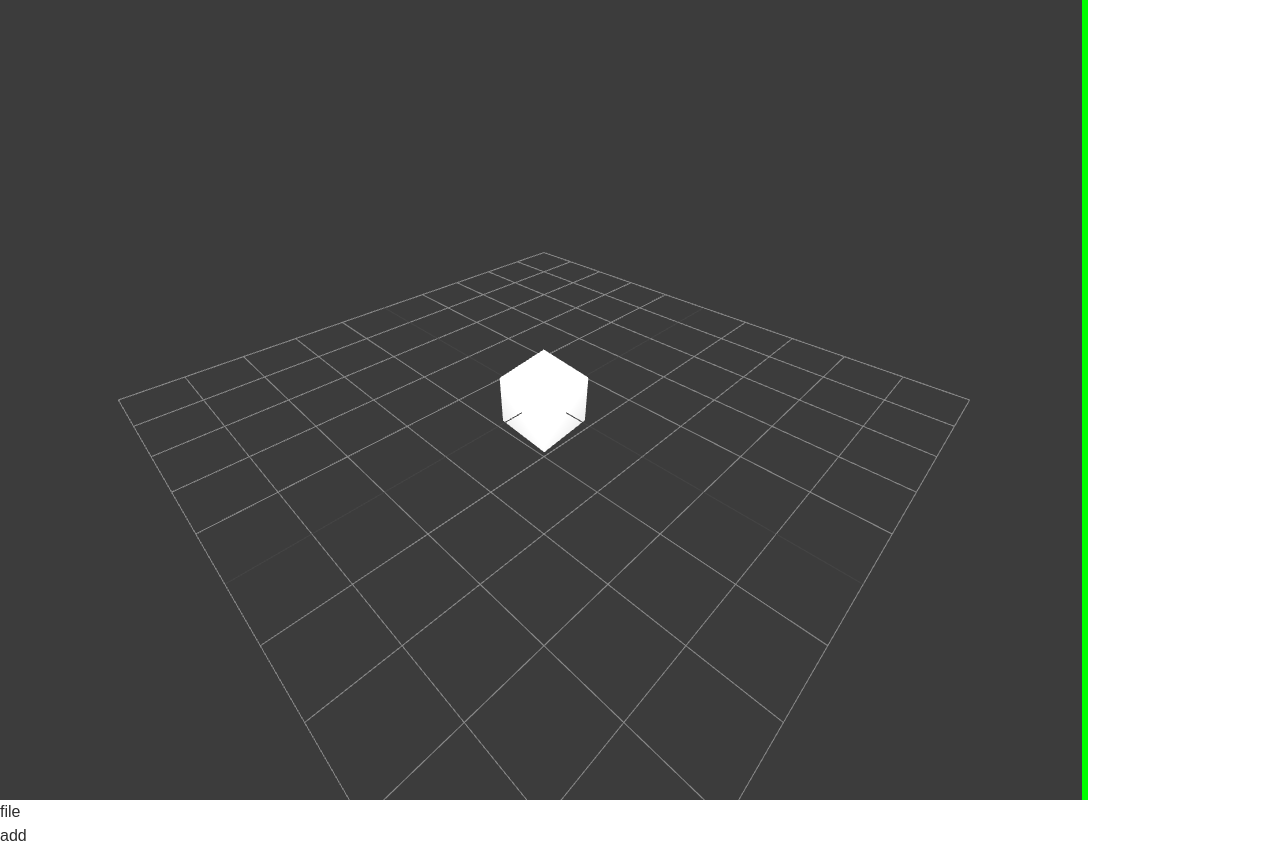
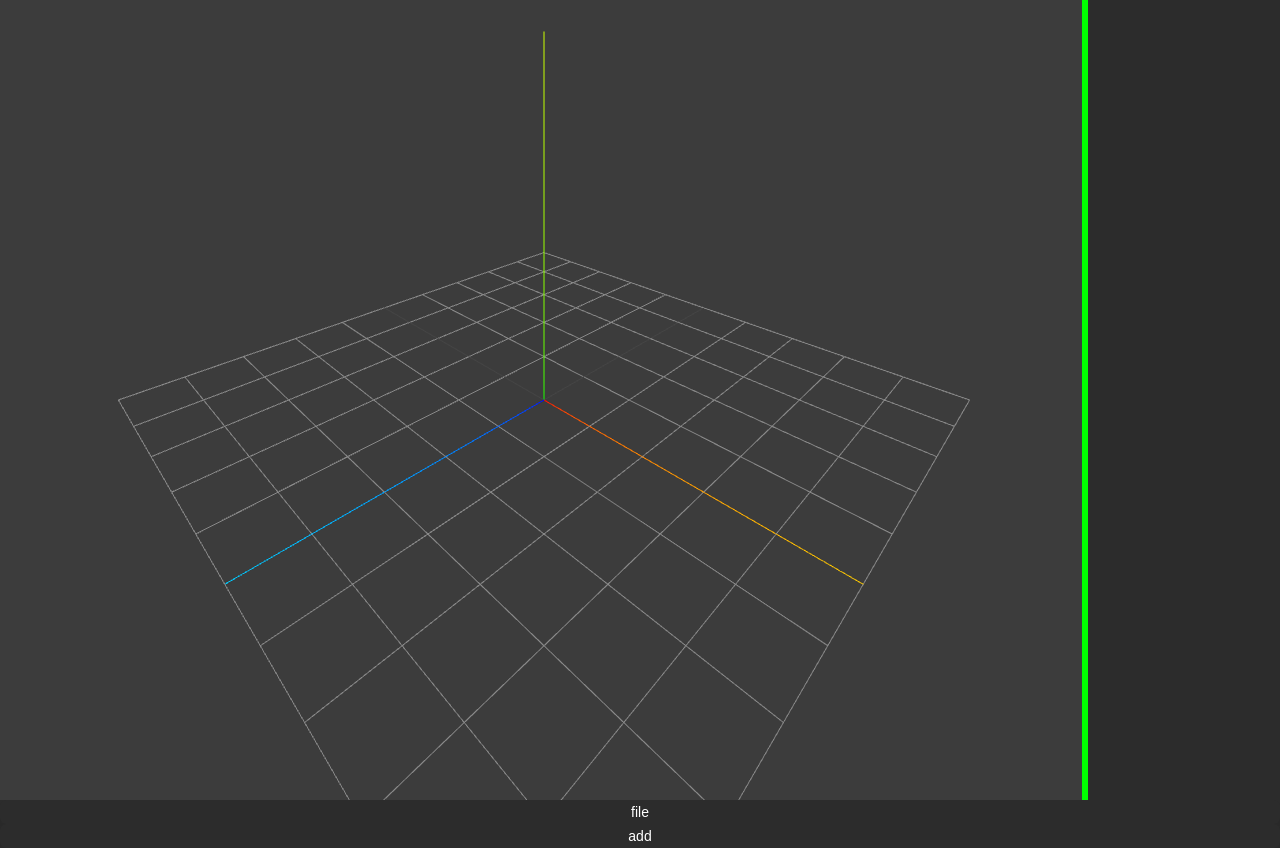
Before and after one commit to Patcybermind/transistor_to_chip_official, a Next.js app in the folder editor/: page / in a window 1280 px wide. Built offline with nearby package versions, Linux system fonts and the light colour scheme.

Commit message:
pcb now has texture and you can add it to the viewport

```diff
--- a/editor/src/app/globals.css
+++ b/editor/src/app/globals.css
@@ -3,19 +3,44 @@
 @tailwind utilities;
 
 :root {
-  --background: #ffffff;
-  --foreground: #2C2C2C;
+  --background: #2C2C2C;
+  --foreground: #ededed;
+  --selected: #fa7516;
 }
 
-@media (prefers-color-scheme: dark) {
-  :root {
-    --background: #2C2C2C;
-    --foreground: #ededed;
-  }
-}
+
 
 body {
   color: var(--foreground);
   background: var(--background);
   font-family: Arial, Helvetica, sans-serif;
 }
+
+.dropdownmenubutton {
+  background-color: var(--background);
+  color: var(--foreground);
+  @apply inline-flex justify-center w-full rounded-md  shadow-lg px-4 py-0.5 text-sm font-medium text-white hover:bg-orange-500 focus:outline-none
+}
+
+.dropdownmenubox {
+  background-color: var(--background);
+  color: var(--foreground);
+  @apply origin-top-right absolute left-0 mt-0  rounded-md w-40 shadow-lg ring-1 ring-black ring-opacity-5
+}
+
+.dropdownmenuitems {
+  background-color: var(--background);
+  color: var(--foreground);
+  @apply text-left block px-4  w-40 text-sm  hover:bg-gray-100
+
+}
+.dropdownmenuitems:hover {
+  background-color: var(--background);
+  color: var(--foreground);
+  @apply text-left block px-4  w-40 text-sm
+}
+.dropdownmenuitems:hover {
+  background-color: var(--selected);
+
+
+}
--- a/editor/src/app/page.js
+++ b/editor/src/app/page.js
@@ -1,21 +1,20 @@
 import ThreeScene from '../components/ThreeScene';
 //import './styles.css'; // Import the CSS file
-import { AddDropdown } from '../components/Dropdowns';
-import { FileDropdown } from '../components/Dropdowns'
+import { AddDropdown } from '../components/AddDropdown';
+import { FileDropdown } from '../components/FileDropdown'
 import React from 'react';
+import { SceneProvider } from '../components/SceneContext';
 
 export default function Home() {
   return (
-    <div>
-      <ThreeScene />
-      <div className="absolute top-0  flex space-x-4 p-4">
-        <FileDropdown />
-        <AddDropdown />
+    <SceneProvider>
+      <div>
+        <ThreeScene />
+        <div className="absolute top-0 flex space-x-4 p-4">
+          <FileDropdown />
+          <AddDropdown />
+        </div>
       </div>
-      </div>
+    </SceneProvider>
   );
 }
-
-function TopBar() {
-
-}
--- /dev/null
+++ b/editor/src/components/AddDropdown.js
@@ -0,0 +1,52 @@
+"use client"
+import React, { useState, useContext } from 'react';
+import '../app/globals.css';
+import { ProtoBoard } from "./Parts"
+import { SceneContext } from './SceneContext';
+import { AddProtoBoardFromDropdown } from "./MainEditorLogic"
+
+export function AddDropdown() {
+  const [isOpen, setIsOpen] = useState(false);
+  const { scene } = useContext(SceneContext);
+
+
+
+return (
+    <div
+        className="relative inline-block text-left"
+        onMouseEnter={() => setIsOpen(true)}
+        onMouseLeave={() => setIsOpen(false)}
+    >
+        <div>
+            <button
+                type="button"
+                className="@apply dropdownmenubutton"
+            >
+                add
+            </button>
+        </div>
+
+        {isOpen && (
+            <div className="@apply dropdownmenubox">
+                <div className="py-1" role="menu" aria-orientation="vertical" aria-labelledby="options-menu">
+
+                        <button
+
+                        onClick={() => AddProtoBoardFromDropdown(scene)}
+                        className="@apply dropdownmenuitems"
+                        role="menuitem"
+                        >
+                        ProtoBoard
+                        </button>
+
+                </div>
+            </div>
+        )}
+    </div>
+);
+}
+
+
+function TestLog () {
+    console.log("Test log worked!");
+}
--- a/editor/src/components/Dropdowns.js
+++ /dev/null
@@ -1,82 +0,0 @@
-"use client"
-import React, { useState } from 'react';
-
-export function AddDropdown() {
-  const [isOpen, setIsOpen] = useState(false);
-
-return (
-    <div
-        className="relative inline-block text-left"
-        onMouseEnter={() => setIsOpen(true)}
-        onMouseLeave={() => setIsOpen(false)}
-    >
-        <div>
-            <button
-                type="button"
-                className="inline-flex justify-center w-full rounded-md  shadow-lg px-4 py-0.5 bg-3c3c3c text-sm font-medium text-white hover:bg-orange-500 focus:outline-none"
-            >
-                add
-            </button>
-        </div>
-
-        {isOpen && (
-            <div className="origin-top-right absolute left-0 mt-0  rounded-md w-40 shadow-lg bg-white ring-1 ring-black ring-opacity-5">
-                <div className="py-1" role="menu" aria-orientation="vertical" aria-labelledby="options-menu">
-
-                        <a
-
-                            href="#"
-                            className="block px-4 py-2 text-sm text-gray-700 hover:bg-gray-100"
-                            role="menuitem"
-                        >
-                            test
-                        </a>
-
-                </div>
-            </div>
-        )}
-    </div>
-);
-}
-
-export function FileDropdown() {
-    const [isOpen, setIsOpen] = useState(false);
-
-  return (
-      <div
-          className="relative inline-block text-left"
-          onMouseEnter={() => setIsOpen(true)}
-          onMouseLeave={() => setIsOpen(false)}
-      >
-          <div>
-              <button
-                  type="button"
-                  className="inline-flex justify-center w-full rounded-md  shadow-lg px-4 py-0.5 bg-3c3c3c text-sm font-medium text-white hover:bg-orange-500 focus:outline-none"
-              >
-                  file
-              </button>
-          </div>
-
-          {isOpen && (
-              <div className="origin-top-right absolute left-0 mt-0  rounded-md w-40 shadow-lg bg-white ring-1 ring-black ring-opacity-5">
-                  <div className="py-1" role="menu" aria-orientation="vertical" aria-labelledby="options-menu">
-
-                          <button
-
-                              onClick={TestLog}
-                              className="text-left block px-4 py-.5 w-40 text-sm text-gray-700 hover:bg-gray-100"
-                              role="menuitem"
-                          >
-                              test
-                          </button>
-
-                  </div>
-              </div>
-          )}
-      </div>
-  );
-}
-
-function TestLog () {
-    console.log("Test log worked!")
-}
--- /dev/null
+++ b/editor/src/components/FileDropdown.js
@@ -0,0 +1,45 @@
+"use client"
+import React, { useState } from 'react';
+import '../app/globals.css';
+
+export function FileDropdown() {
+    const [isOpen, setIsOpen] = useState(false);
+
+  return (
+      <div
+          className="relative inline-block text-left"
+          onMouseEnter={() => setIsOpen(true)}
+          onMouseLeave={() => setIsOpen(false)}
+      >
+          <div>
+              <button
+                  type="button"
+                  className="@apply dropdownmenubutton"
+              >
+                  file
+              </button>
+          </div>
+
+          {isOpen && (
+              <div className="@apply dropdownmenubox">
+                  <div className="py-1" role="menu" aria-orientation="vertical" aria-labelledby="options-menu">
+
+                          <button
+
+                              onClick={TestLog}
+                              className="@apply dropdownmenuitems"
+                              role="menuitem"
+                          >
+                              test
+                          </button>
+
+                  </div>
+              </div>
+          )}
+      </div>
+  );
+}
+
+function TestLog () {
+    console.log("Test log worked!")
+}
--- /dev/null
+++ b/editor/src/components/MainEditorLogic.js
@@ -0,0 +1,22 @@
+"use client"
+import { SceneContext } from './SceneContext';
+import React, { useState, useContext } from 'react';
+import { ProtoBoard } from "./Parts"
+
+
+
+
+
+
+
+export function AddProtoBoardFromDropdown(scene) {
+
+
+    console.log("Adding ProtoBoard from dropdown");
+    // Add ProtoBoard to scene
+    let protoBoard = new ProtoBoard();
+
+    scene.add(protoBoard.addProtoBoardToScene());
+
+
+}
--- /dev/null
+++ b/editor/src/components/SceneContext.js
@@ -0,0 +1,17 @@
+"use client"
+import React, { createContext, useState } from 'react';
+import * as THREE from 'three';
+
+// Create a context
+export const SceneContext = createContext();
+
+// Create a provider component
+export const SceneProvider = ({ children }) => {
+  const [scene, setScene] = useState(new THREE.Scene());
+
+  return (
+    <SceneContext.Provider value={{ scene, setScene }}>
+      {children}
+    </SceneContext.Provider>
+  );
+};
--- a/editor/src/components/ThreeScene.js
+++ b/editor/src/components/ThreeScene.js
@@ -1,7 +1,9 @@
 "use client"
-import { useEffect, useRef, useState } from 'react';
+import { useEffect, useRef, useState, useContext } from 'react';
 import * as THREE from 'three';
 import { OrbitControls } from 'three/examples/jsm/controls/OrbitControls.js';
+import { SceneContext } from './SceneContext';
+
 
 export default function ThreeScene() {
   const mountRef = useRef(null);
@@ -11,16 +13,19 @@ export default function ThreeScene() {
   const cameraRef = useRef(null);
   const sceneRef = useRef(null);
 
+  const { scene } = useContext(SceneContext);
+
   useEffect(() => {
     // Set initial width to 90% of the window's inner width
     setWidth(window.innerWidth * 0.85);
   }, []);
 
+
   useEffect(() => {
     const mount = mountRef.current;
 
     // SETUP
-    const scene = new THREE.Scene();
+
     sceneRef.current = scene;
 
     const camera = new THREE.PerspectiveCamera(75, width / mount.clientHeight, 0.1, 1000);
@@ -48,7 +53,7 @@ export default function ThreeScene() {
     const geometry = new THREE.BoxGeometry();
     const material = new THREE.MeshPhongMaterial({ color: 0xffffff });
     const cube = new THREE.Mesh(geometry, material);
-    scene.add(cube);
+    //scene.add(cube);
 
     // LIGHTS
     const pointLight = new THREE.PointLight(0xffffff, 400);
@@ -61,6 +66,12 @@ export default function ThreeScene() {
     // add grid
     const gridHelper = new THREE.GridHelper(10, 10);
     scene.add(gridHelper);
+
+    // add axes
+    const axesHelper = new THREE.AxesHelper(5);
+    scene.add(axesHelper);
+
+
 
 
 
```
Also changed, not shown: editor/src/components/Parts.js (+56 -9 lines), editor/public/pcb.png (added), editor/src/resources/pcb.png (added).
